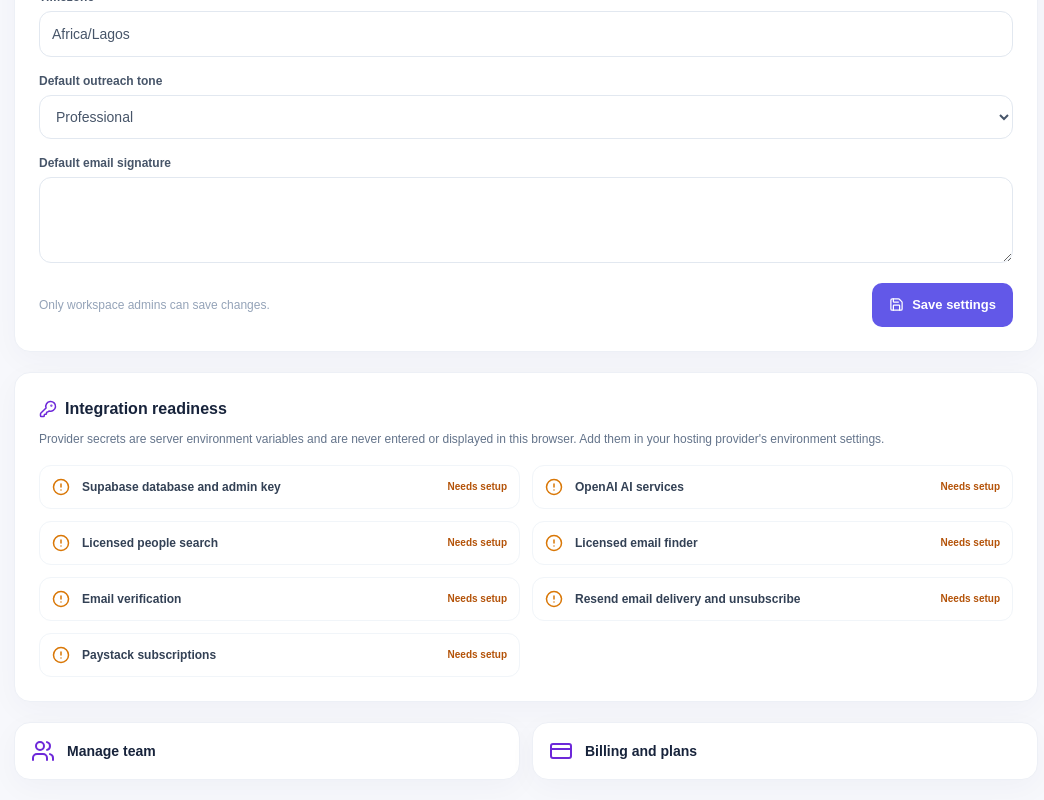
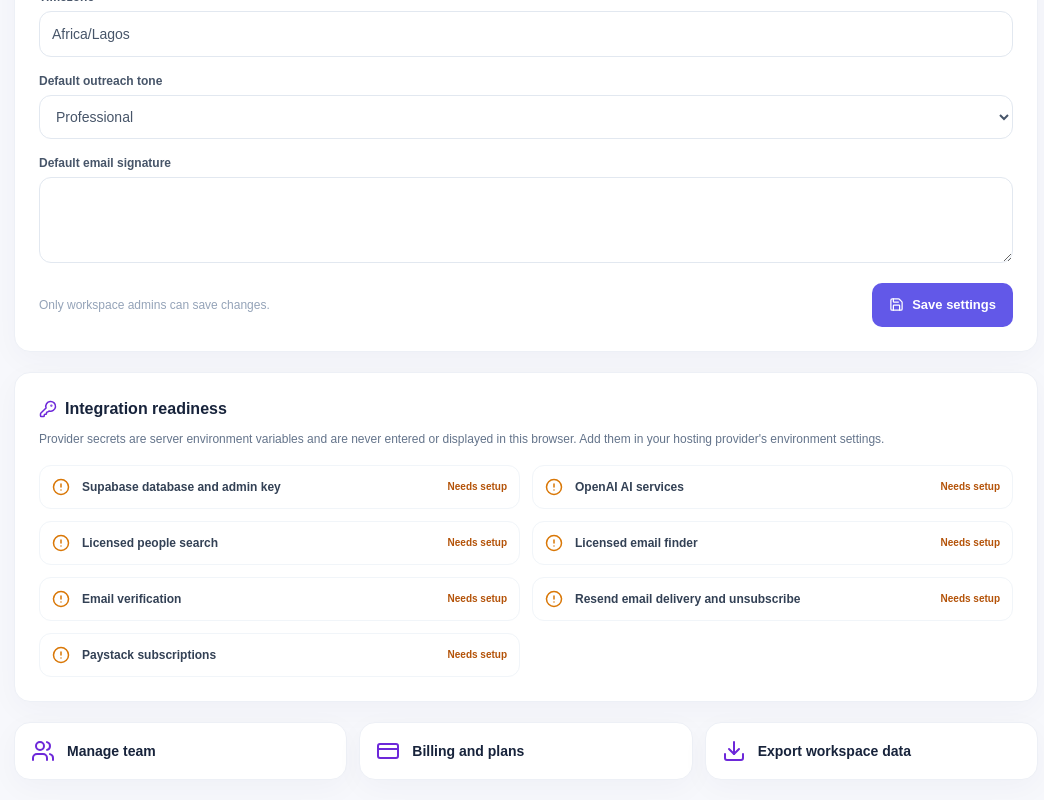
Before and after one commit to emmanuelokolotalentsearch-stack/Emmanuel, a Next.js app: page /dashboard/settings in a window 1280 px wide. Shown: the part 419-1219 px from the top of the page, without its empty margins (114-1158 px from the left). Built offline with nearby package versions, Linux system fonts and the light colour scheme; no server answers.

Commit message:
feat: expose workspace JSON data export

```diff
--- a/src/app/dashboard/settings/page.tsx
+++ b/src/app/dashboard/settings/page.tsx
@@ -2,7 +2,7 @@
 
 import { useEffect, useState } from "react";
 import Link from "next/link";
-import { ArrowLeft, CheckCircle2, CircleAlert, KeyRound, Save, Users, CreditCard } from "lucide-react";
+import { ArrowLeft, CheckCircle2, CircleAlert, KeyRound, Save, Users, CreditCard, Download } from "lucide-react";
 
 type Workspace={id:string;name:string;role:string};
 type Settings={company_website:string;timezone:string;default_email_signature:string;default_outreach_tone:string};
@@ -26,6 +26,6 @@ export default function SettingsPage(){
  <section className="card mt-5 p-6"><div className="flex items-center gap-2"><KeyRound size={18} className="text-violet-700"/><h2 className="font-extrabold">Integration readiness</h2></div><p className="mt-2 text-xs leading-5 text-slate-500">Provider secrets are server environment variables and are never entered or displayed in this browser. Add them in your hosting provider's environment settings.</p>
  <div className="mt-4 grid gap-3 sm:grid-cols-2">{Object.entries(labels).map(([key,label])=><div key={key} className="flex items-center gap-3 rounded-xl border border-slate-100 p-3">{integrations[key]?<CheckCircle2 className="text-emerald-600" size={18}/>:<CircleAlert className="text-amber-600" size={18}/>}<span className="flex-1 text-xs font-bold text-slate-700">{label}</span><span className={"text-[10px] font-extrabold "+(integrations[key]?"text-emerald-700":"text-amber-700")}>{integrations[key]?"Ready":"Needs setup"}</span></div>)}</div>
  </section>
- <div className="mt-5 grid gap-3 sm:grid-cols-2"><Link href="/dashboard/team" className="card flex items-center gap-3 p-4 text-sm font-bold"><Users className="text-violet-700"/> Manage team</Link><Link href="/dashboard/billing" className="card flex items-center gap-3 p-4 text-sm font-bold"><CreditCard className="text-violet-700"/> Billing and plans</Link></div>
+ <div className="mt-5 grid gap-3 sm:grid-cols-3"><Link href="/dashboard/team" className="card flex items-center gap-3 p-4 text-sm font-bold"><Users className="text-violet-700"/> Manage team</Link><Link href="/dashboard/billing" className="card flex items-center gap-3 p-4 text-sm font-bold"><CreditCard className="text-violet-700"/> Billing and plans</Link><a href={"/api/workspaces/export?workspace_id="+encodeURIComponent(workspaceId)} className="card flex items-center gap-3 p-4 text-sm font-bold"><Download className="text-violet-700"/> Export workspace data</a></div>
  </div></main>;
 }
```
